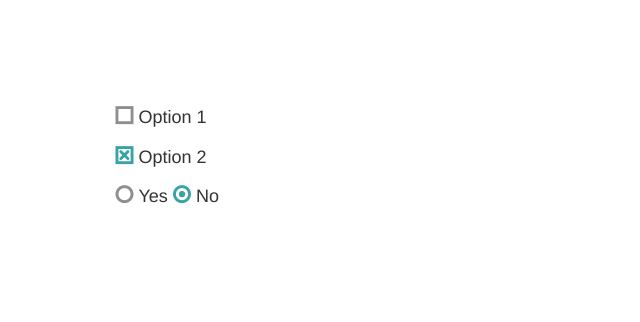
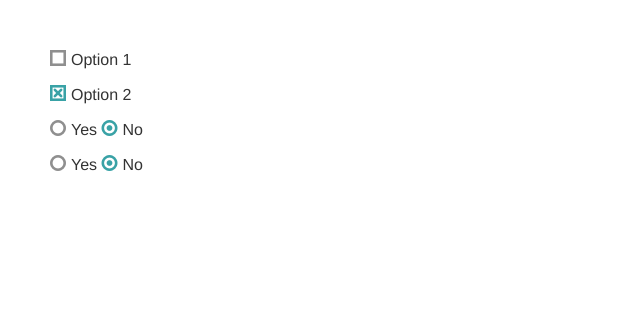
Before and after one commit to squidfingers/fancy-form, a plain HTML site: page index.html in a window 1280 px wide. Shown: the whole page, without its empty margins (0-640 px from the left). Drawn offline with Linux system fonts and the light colour scheme.

Commit message:
Various css tweaks

```diff
--- a/css/demo.css
+++ b/css/demo.css
@@ -1,13 +1,23 @@
+* {
+    margin: 0;
+    padding: 0;
+}
+*,
+:before,
+:after {
+	box-sizing: border-box;
+}
 body {
-  margin: 0;
-  padding: 0;
-  font-family: "Helvetica Neue", Helvetica, Arial, sans-serif;
-  font-size: 18px;
-  color: #333;
+    margin: 0;
+    padding: 50px;
+    font-family: "Helvetica Neue", Helvetica, Arial, sans-serif;
+    font-size: 16px;
+    color: #333;
+}
+form li.form-group {
+    margin-bottom: 1em;
+    list-style-type: none;
 }
 fieldset {
-  border: 0;
+    border: 0;
 }
-div.container {
-  padding: 100px;
-}
--- a/css/demo.less
+++ /dev/null
@@ -1,13 +0,0 @@
-body {
-    margin: 0;
-    padding: 0;
-    font-family: "Helvetica Neue", Helvetica, Arial, sans-serif;
-    font-size: 18px;
-    color: #333;
-}
-fieldset {
-    border: 0;
-}
-div.container {
-    padding: 100px;
-}
--- a/fancy-form/fancy-form.less
+++ b/fancy-form/fancy-form.less
@@ -19,6 +19,18 @@
 
 // Icons
 
+.ff-font {
+    display: inline-block;
+    font-family: 'fancy-form';
+    speak: none;
+    font-style: normal;
+    font-weight: normal;
+    font-variant: normal;
+    text-transform: none;
+    line-height: 1em;
+    -webkit-font-smoothing: antialiased;
+    -moz-osx-font-smoothing: grayscale;
+}
 .ff-icon-checkbox {
     content: "\e600";
 }
@@ -34,20 +46,6 @@
 
 // Checkbox
 
-.ff-checkbox label i,
-.ff-radio label i {
-    display: inline-block;
-    font-family: 'fancy-form';
-    speak: none;
-    font-style: normal;
-    font-weight: normal;
-    font-variant: normal;
-    text-transform: none;
-    line-height: 1;
-	-webkit-font-smoothing: antialiased;
-	-moz-osx-font-smoothing: grayscale;
-    color: @ff-icon-color;
-}
 .ff-checkbox {
     label {
         cursor: pointer;
@@ -56,22 +54,24 @@
             padding-left: 0;
         }
         i {
+            &:extend(.ff-font);
             margin-right: 5px;
+            color: @ff-icon-color;
 
             &:before {
-                .ff-icon-checkbox();
+                &:extend(.ff-icon-checkbox);
             }
         }
     }
-    input[type="checkbox"]:checked + label {
-        i {
+    label input[type="checkbox"]:checked + i,
+    input[type="checkbox"]:checked + label i {
         color: @ff-icon-color-checked;
 
         &:before {
-                .ff-icon-checkbox-checked();
+            &:extend(.ff-icon-checkbox-checked);
         }
     }
-    }
+
     input[type="checkbox"] {
         display: none;
     }
@@ -87,19 +87,21 @@
             padding-left: 0;
         }
         i {
+            &:extend(.ff-font);
             margin-right: 5px;
+            color: @ff-icon-color;
+
             &:before {
-                .ff-icon-radio();
+                &:extend(.ff-icon-radio);
             }
         }
     }
-    input[type="radio"]:checked + label {
-        i {
+    label input[type="radio"]:checked + i,
+    input[type="radio"]:checked + label i {
         color: @ff-icon-color-checked;
 
         &:before {
-                .ff-icon-radio-checked();
-            }
+            &:extend(.ff-icon-radio-checked);
         }
     }
     input[type="radio"] {
--- a/index.html
+++ b/index.html
@@ -7,34 +7,44 @@
         <link rel="stylesheet" type="text/css" href="fancy-form/fancy-form.css">
     </head>
     <body>
+        <form>
+            <ul>
 
-        <div class="container">
+                <!-- Format 1 -->
+                <li class="form-group ff-checkbox">
+                    <label class="checkbox-inline" for="checkbox-1">
+                        <input type="checkbox" id="checkbox-1" name="checkbox-1" value="1">
+                        <i></i>Option 1
+                    </label>
+                </li>
 
-            <fieldset class="form-group ff-checkbox">
+                <!-- Format 2 -->
+                <li class="form-group ff-checkbox">
+                    <input type="checkbox" id="checkbox-2" name="checkbox-2" value="2" checked="checked">
+                    <label class="checkbox-inline" for="checkbox-2"><i></i>Option 2</label>
+                </li>
 
-                <input type="checkbox" id="checkbox-1" name="checkbox-1" value="1">
-                <label class="checkbox-inline" for="checkbox-1"><i></i>Option 1</label>
+                <!-- Format 1 -->
+                <li class="form-group ff-radio">
+                    <input type="radio" id="radio-1-1" name="radio-group-1" value="1">
+                    <label class="radio-inline" for="radio-1-1"><i></i>Yes</label>
+                    <input type="radio" id="radio-1-2" name="radio-group-1" value="0" checked="checked">
+                    <label class="radio-inline" for="radio-1-2"><i></i>No</label>
+                </li>
 
-            </fieldset>
+                <!-- Format 2 -->
+                <li class="form-group ff-radio">
+                    <label class="radio-inline" for="radio-2-1">
+                        <input type="radio" id="radio-2-1" name="radio-group-2" value="1">
+                        <i></i>Yes
+                    </label>
+                    <label class="radio-inline" for="radio-2-2">
+                        <input type="radio" id="radio-2-2" name="radio-group-2" value="0" checked="checked">
+                        <i></i>No
+                    </label>
+                </li>
 
-            <fieldset class="form-group ff-checkbox">
-
-                <input type="checkbox" id="checkbox-2" name="checkbox-2" value="2" checked="checked">
-                <label class="checkbox-inline" for="checkbox-2"><i></i>Option 2</label>
-
-            </fieldset>
-
-            <fieldset class="form-group ff-radio">
-
-                <input type="radio" id="radio-1" name="radio-group" value="1">
-                <label class="radio-inline" for="radio-1"><i></i>Yes</label>
-
-                <input type="radio" id="radio-2" name="radio-group" value="0" checked="checked">
-                <label class="radio-inline" for="radio-2"><i></i>No</label>
-
-            </fieldset>
-
-        </div>
-
+            </ul>
+        </form>
     </body>
 </html>
```
Also changed, not shown: fancy-form/fancy-form.css, fancy-form/fonts/fancy-form.ttf, fancy-form/fonts/fancy-form.woff, 1 other file. Lines whose indentation alone changed are shown as unchanged.
